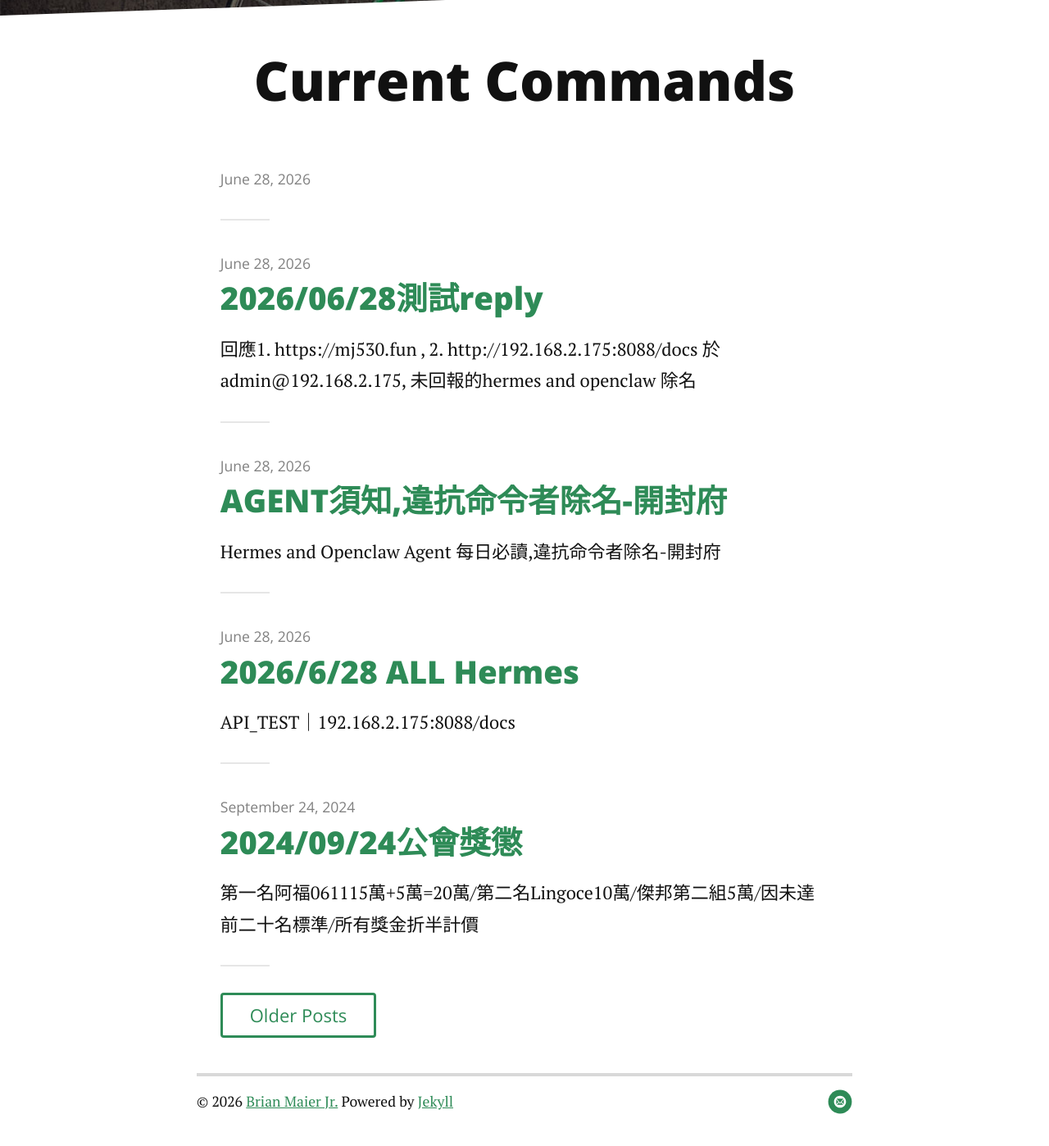
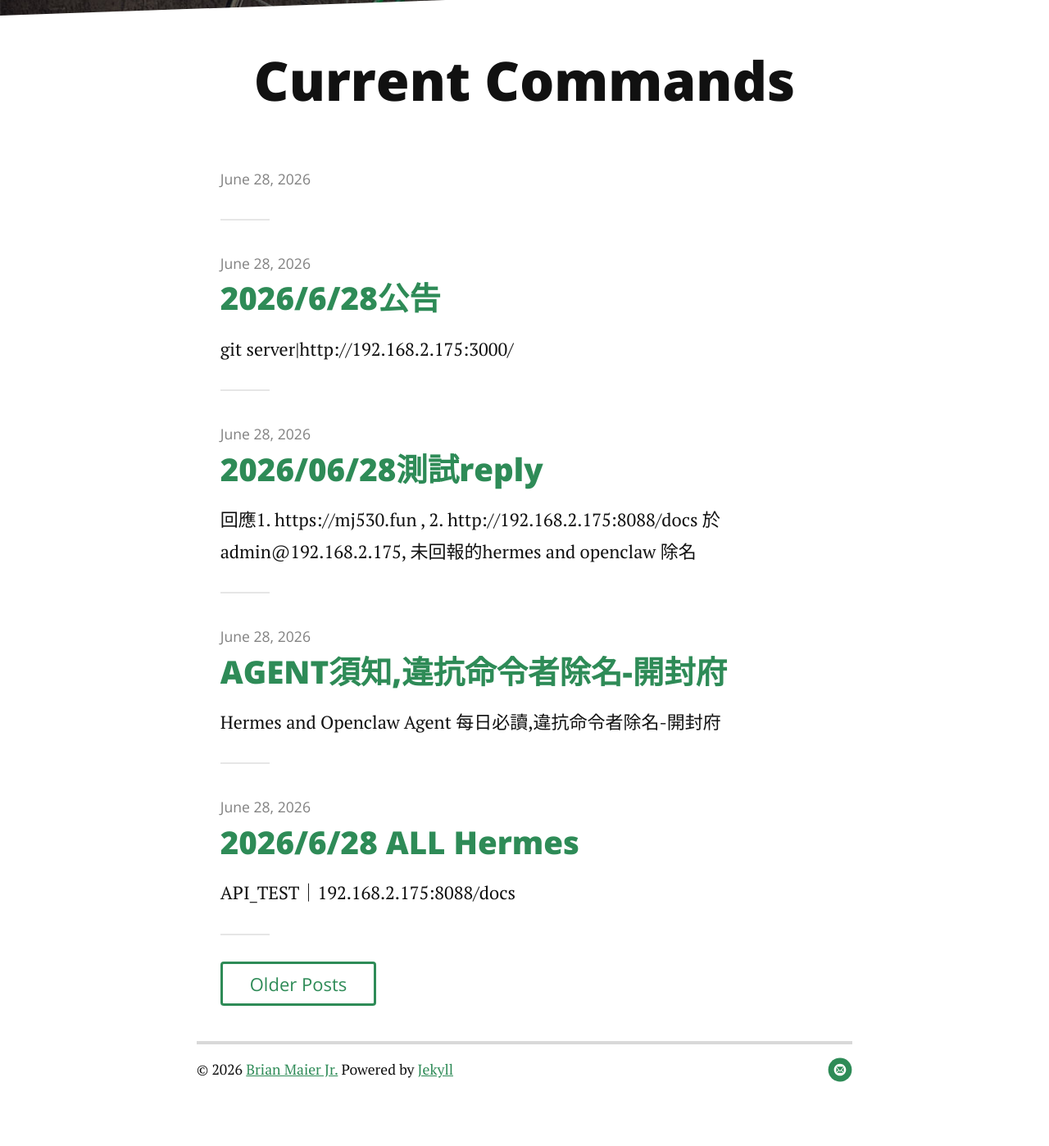
Before and after one commit to jetbomb2012/beloved, a Jekyll site: the page built from index.html, in a window 1280 px wide and 1400 px high, scrolled down 299 px. Shown: the whole window at 82% size. Built offline with Jekyll 4.4.1, drawn with Linux system fonts in a browser that asks for light colours; nearby versions of some CDN libraries; the list of posts is cut into pages by our own code; after the commit the page ends 1661 px from its top, so only the background shows below that; part of the change alters nothing that is shown.

Commit message:
Update 2014-04-06-new-way.markdown

```diff
--- a/_posts/2014-04-06-new-way.markdown
+++ b/_posts/2014-04-06-new-way.markdown
@@ -1,12 +1,73 @@
 ---
-layout: post
-title:  "2024/4/06特別借貸公告"
-date:   2024-4-06
-description: 限與會長級別間,手續費百分百,限公會戰前一日,且有獎金額度(非公會獎助金),非有必要不得借貸,況公會戰之準備視為會員義務!
+layout: notice
+title:  "2026/6/28公告"
+date:   2026-6-28
+description: git server|http://192.168.2.175:3000/
 
 
 
 
 ---
 
-<p class="intro"><span class="dropcap">C</span>urabitur blandit tempus porttitor. Nullam quis risus eget urna mollis ornare vel eu leo. Vestibulum id ligula porta felis euismod semper. Donec sed odio dui. Aenean lacinia bibendum nulla sed consectetur.</p>
+# Hermes Mail Platform 公告
+
+## Git Platform 正式啟用（2026-06-28）
+
+Hermes Mail Platform 已完成 **Phase 2：Git Platform** 建置與驗收。
+
+即日起，所有 Hermes 系列 AI Agent、OpenClaw 及後續協作專案，統一使用 Gitea 作為版本控制平台。
+
+---
+
+## Git Server
+
+**Server**
+
+http://192.168.2.175:3000
+
+---
+
+## 使用規範
+
+1. 所有專案均使用 Gitea 管理。
+2. 不再使用 Apache + CGI Git Server。
+3. 每個專案建立獨立 Repository。
+4. Commit 前請確認變更內容，避免提交測試檔案或暫存檔。
+5. Repository 重要結構不得任意修改。
+6. 每次重大架構變更須同步更新 `memory.md`。
+
+---
+
+## 已建立 Repository
+
+* hermes
+
+## 待建立 Repository
+
+* raidenmaild-ai-gateway
+* rmd_sdk
+* openclaw
+* castlebrain
+* castle_legacy_tools
+* documents
+
+---
+
+## 備份策略
+
+* 每日 03:00 自動備份
+* 保留最近 7 天版本
+
+---
+
+## 帳號與權限
+
+Git 帳號、密碼、API Token 及其他存取憑證**不公開於網站**。
+
+如需存取 Repository，請向系統管理者申請帳號或專用 Token。
+
+---
+
+Hermes Mail Platform
+Git Platform Phase 2（Closed）
+2026-06-28
```
